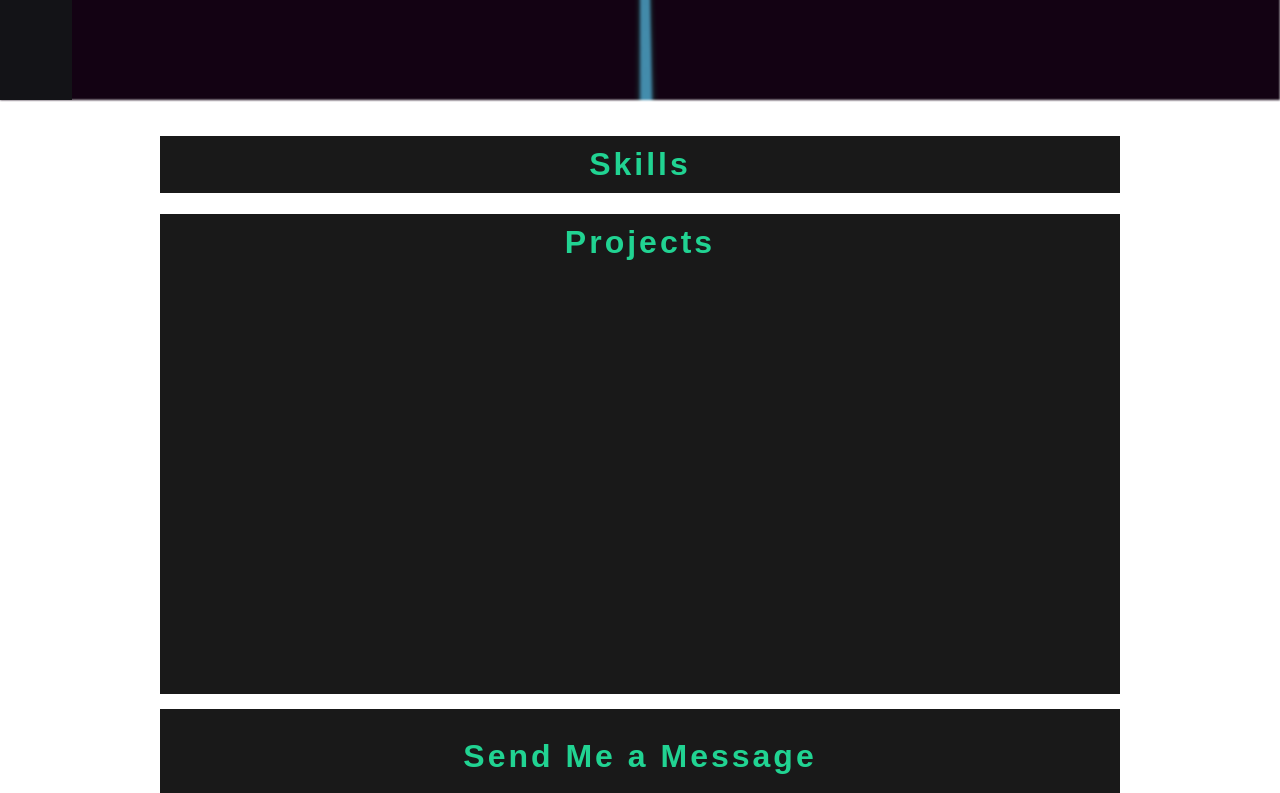
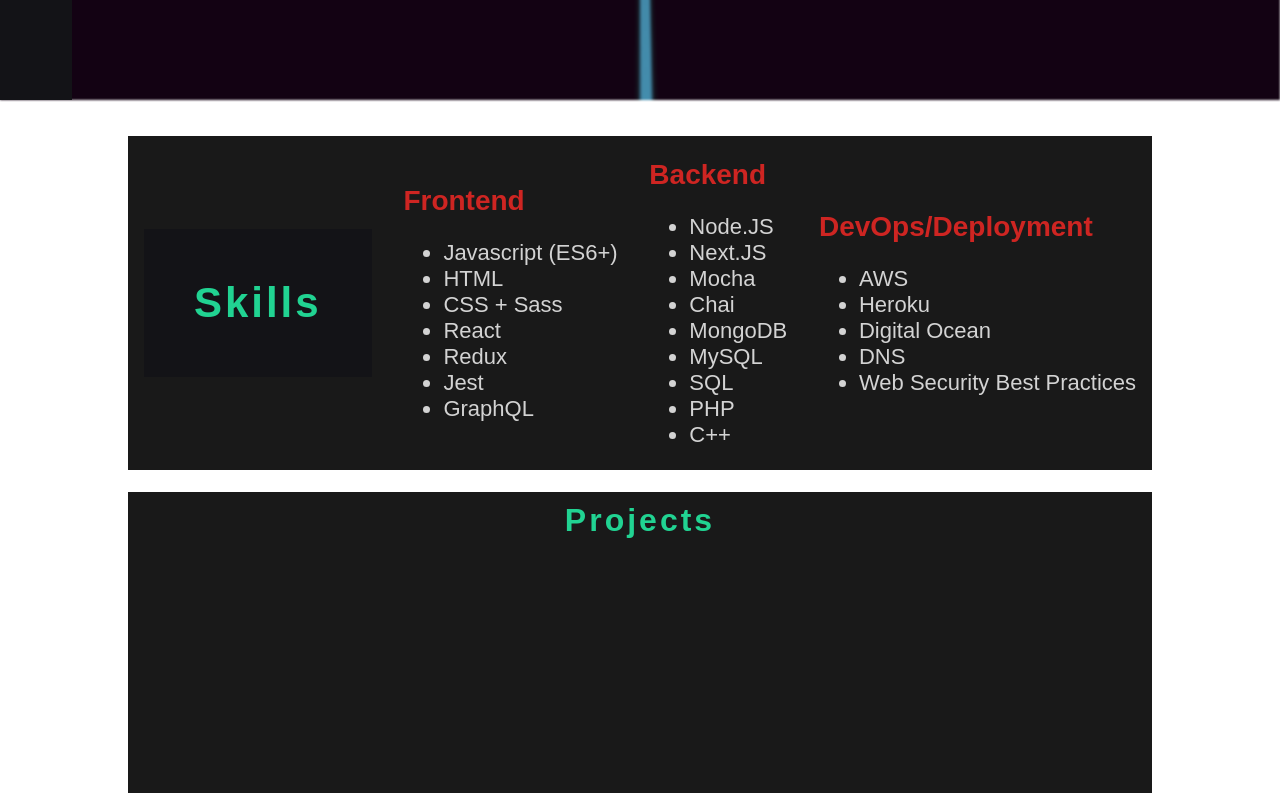
Before and after one commit to JMWhitney/JMWhitney.github.io, a Gatsby site: page / in a window 1280 px wide. Shown: the part 700-1493 px from the top of the page. Built offline with nearby package versions, Linux system fonts and the light colour scheme; Gatsby itself is replaced by a stand-in of ours; a web font is replaced by a local one.

Commit message:
Added content to the skills section

```diff
--- a/src/pages/index.js
+++ b/src/pages/index.js
@@ -42,15 +42,53 @@
 
     <div id="title">
       <h1>
-        <span  id="outline">Justin Whitney</span>
+        <span id="outline">Justin Whitney</span>
         <span >Justin Whitney</span>
       </h1>
       <h2 className="css3D-text-shadow" >Developer | Full Stack</h2>
     </div>
 
     <div className="content-wrapper">
-      <div id="skills">
+      <div id="skills" className="center">
         <h1>Skills</h1>
+          <div className="frontend">
+            <h2>Frontend</h2>
+            <ul>
+              <li>Javascript (ES6+)</li>
+              <li>HTML</li>
+              <li>CSS + Sass</li>
+              <li>React</li>
+              <li>Redux</li>
+              <li>Jest</li>
+              <li>GraphQL</li>
+            </ul>
+          </div>
+
+          <div className="backend">
+            <h2>Backend</h2>
+            <ul>
+              <li>Node.JS</li>
+              <li>Next.JS</li>
+              <li>Mocha</li>
+              <li>Chai</li>
+              <li>MongoDB</li>
+              <li>MySQL</li>
+              <li>SQL</li>
+              <li>PHP</li>
+              <li>C++</li>
+            </ul>
+          </div>
+
+          <div className="devops">
+            <h2>DevOps/Deployment</h2>
+            <ul>
+              <li>AWS</li>
+              <li>Heroku</li>
+              <li>Digital Ocean</li>
+              <li>DNS</li>
+              <li>Web Security Best Practices</li>
+            </ul>
+        </div>
       </div>
 
       <div id="portfolio">
--- a/src/styles/_skills.scss
+++ b/src/styles/_skills.scss
@@ -2,16 +2,28 @@
 $reverse: false;
 
 #skills {
-  display: block;
+  display: flex;
   width: 100%;
   background: rgba(25, 25, 25, 1);
+  justify-content: space-around;
+  color: lightgray;
 
   h1 {
     color: $primaryCool;
     text-align: center;
-    font-family: Arial, Helvetica, sans-serif;
+    font-size: 42px;
     letter-spacing: 3px;
-    padding: 10px;
+    padding: 50px;
+    background: $secondaryBackground;
+  }
+
+  h2 {
+    font-size: 28px;
+    color: $primaryHot;
+  }
+
+  ul {
+    font-size: 22px;
   }
 }
 
--- a/src/styles/_variables.scss
+++ b/src/styles/_variables.scss
@@ -17,5 +17,5 @@
 $break-small: 650px;
 $break-large: 1200px;
 $logoSize: 72px;
-$color: #961371;
-$color1: rgb(255, 230, 87);
+$gradient-color1: #961371;
+$gradient-color2: rgb(255, 230, 87);
--- a/src/styles/index.scss
+++ b/src/styles/index.scss
@@ -26,10 +26,16 @@
   @include flexCenter(column);
 }
 
+.center {
+  justify-content: center;
+  align-items: center;
+}
+
 .content-wrapper {
-  width: 75vw;
+  width: 80vw;
   margin: auto;
   font-size: 16px;
+  font-family: Arial, Helvetica, sans-serif;
 
   @media screen and (max-width: $break-small), (max-height: $break-small) {
     width: 100vw;
```
Also changed, not shown: src/styles/index.css.
